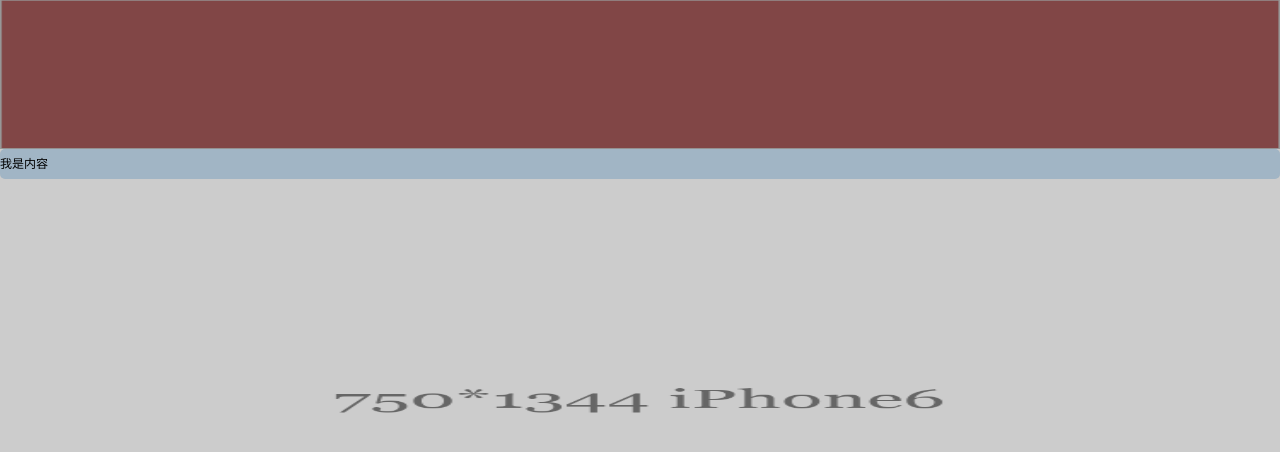
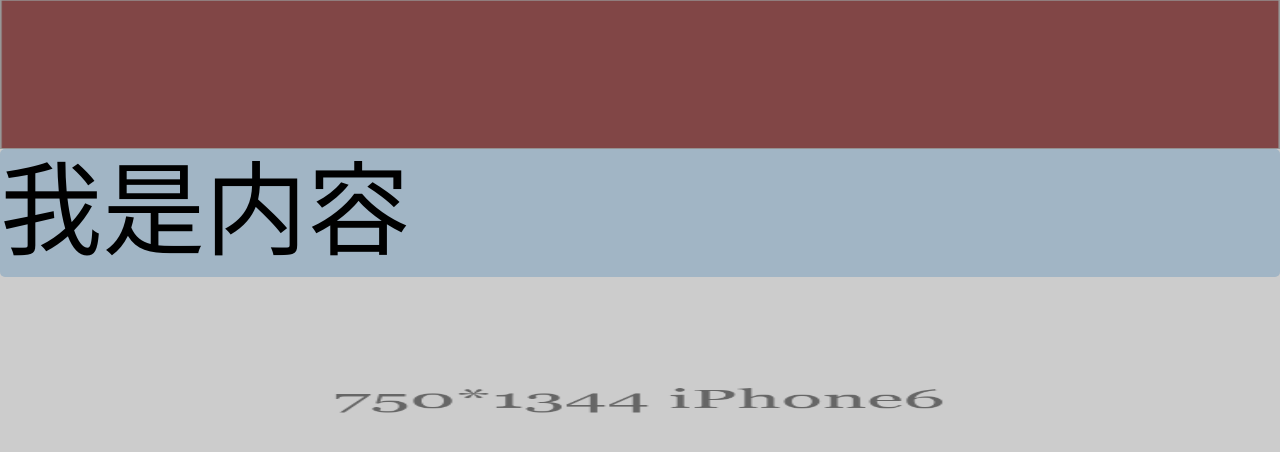
Before and after one commit to cosin2077/h5_rp, a website built with Parcel: page index.html in a window 1280 px wide. Built offline with nearby package versions, Linux system fonts and the light colour scheme.

Commit message:
feat: height auto layout, rem is ok, but height extends, adjust by js

```diff
--- a/style.css
+++ b/style.css
@@ -9,10 +9,12 @@
     background-repeat: no-repeat;
     background-size: 100% 100%;
     box-sizing: border-box;
+    padding-top: 3.333rem;
 }
 .app .content{
-    height: 30px;
-    line-height: 30px;
+    height: 1rem;
+    line-height: 1rem;
     background-color: #4682b452;
     border-radius: 5px;
+    font-size: .8rem;
 }
```
